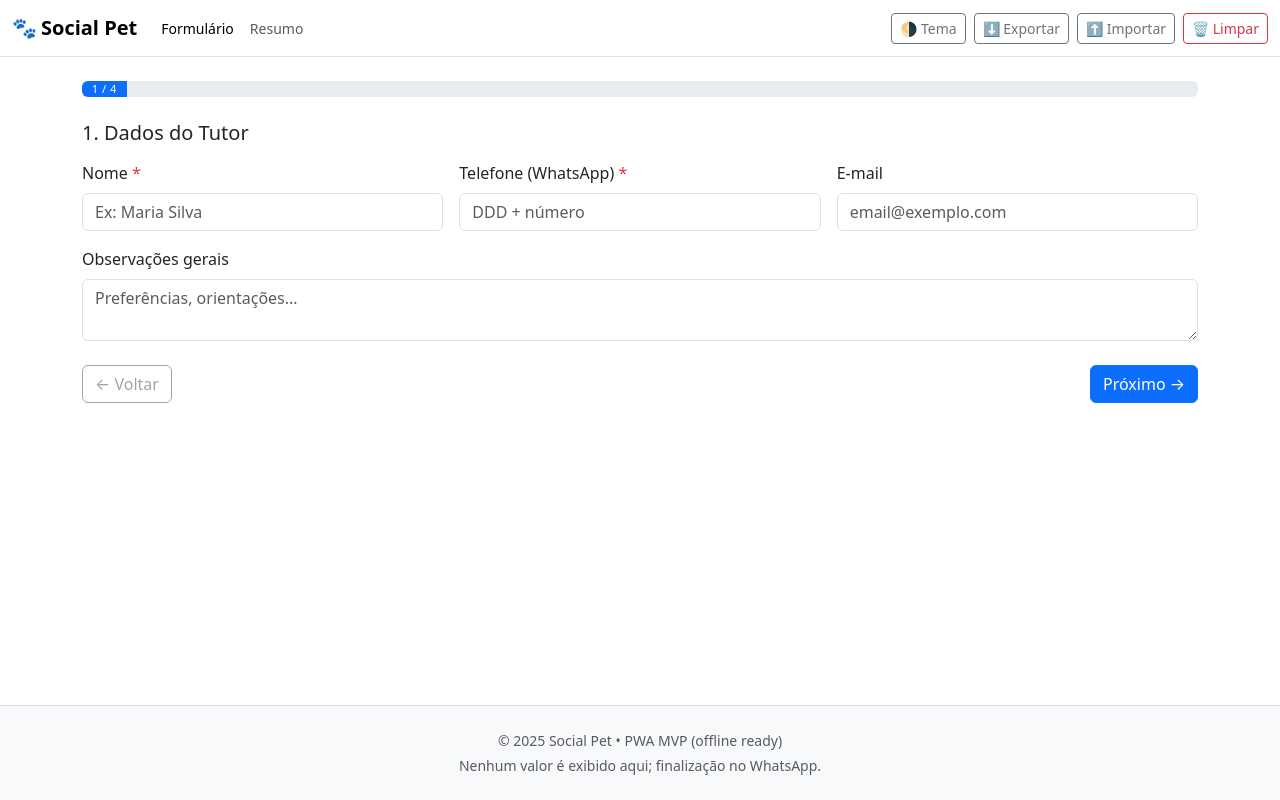
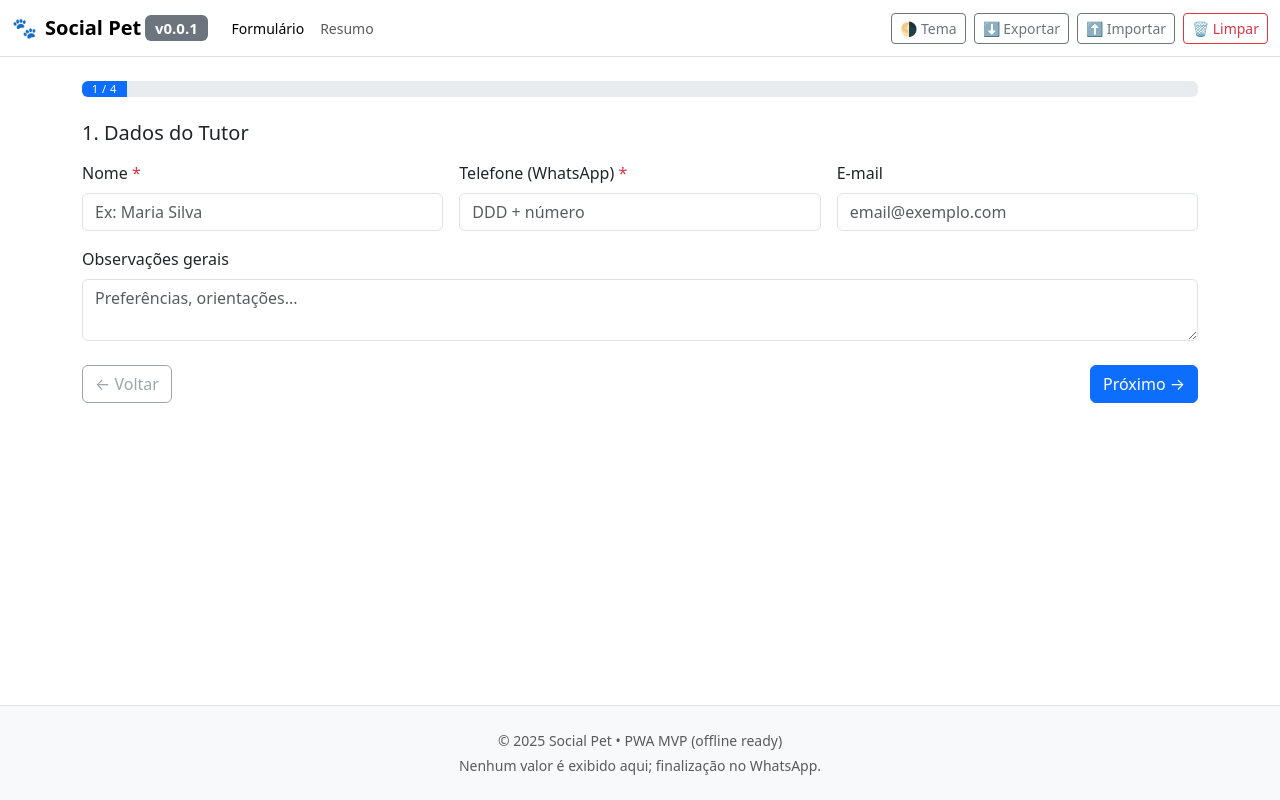
Before and after one commit to digitalrobertlima/social-pet, a plain HTML site: page index.html in a window 1280 px wide. Drawn offline with nearby package versions, Linux system fonts and the light colour scheme.

Commit message:
feat: version badge v0.0.1 loaded dynamically from version.txt

```diff
--- a/assets/js/app.js
+++ b/assets/js/app.js
@@ -23,6 +23,7 @@ const btnExport = document.getElementById('btnExport');
 const btnImport = document.getElementById('btnImport');
 const importFile = document.getElementById('importFile');
 const btnInstall = document.getElementById('btnInstall');
+const versionBadge = document.getElementById('appVersion');
 
 // Serviços fields
 const tipoAtendimento = document.getElementById('tipoAtendimento');
@@ -270,4 +271,6 @@ if ('serviceWorker' in navigator) {
   if (!petsContainer.children.length) addPet();
   loadState();
   updateResumo();
+  // Carrega versão dinâmica
+  fetch('./version.txt',{cache:'no-store'}).then(r=>r.text()).then(v=>{ if(versionBadge) versionBadge.textContent = 'v'+v.trim(); }).catch(()=>{});
 })();
--- a/index.html
+++ b/index.html
@@ -17,7 +17,7 @@
   <body class="d-flex flex-column min-vh-100">
     <nav class="navbar navbar-expand-lg bg-body border-bottom sticky-top">
       <div class="container-fluid">
-        <a class="navbar-brand fw-semibold" href="#"><span class="me-1">🐾</span>Social Pet</a>
+  <a class="navbar-brand fw-semibold d-flex align-items-center gap-1" href="#"><span class="me-1">🐾</span><span>Social Pet</span><span id="appVersion" class="badge text-bg-secondary small" aria-label="Versão da aplicação">v0.0.1</span></a>
         <button class="navbar-toggler" type="button" data-bs-toggle="collapse" data-bs-target="#navMain"><span class="navbar-toggler-icon"></span></button>
         <div id="navMain" class="collapse navbar-collapse">
           <ul class="navbar-nav me-auto mb-2 mb-lg-0 small">
--- /dev/null
+++ b/version.txt
@@ -0,0 +1 @@
+0.0.1
```
Also changed, not shown: README.md.
